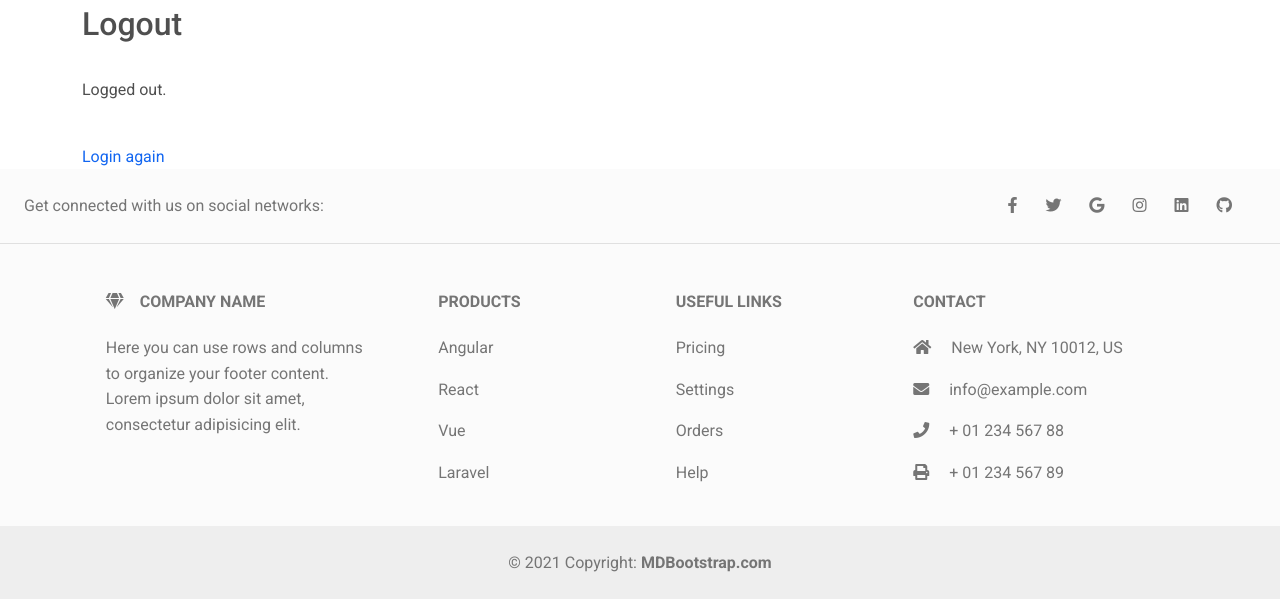
After one commit to suzuki-yud/Django-Tutorial, a Django app: page /logout in a window 1280 px wide. The commit adds this page. Shown: the part 338-937 px from the top of the page. Run offline with Django 3.2, Linux system fonts and the light colour scheme.

Commit message:
Added Logout function

```diff
--- a/myapp/templates/myapp/base.html
+++ b/myapp/templates/myapp/base.html
@@ -39,7 +39,7 @@
                         </a>
                     </li>
                     <li class="nav-item">
-                        <a class="nav-link" href="/admin" target="_blank">管理画面へ</a>
+                        <a class="nav-link" href="/admin" target="_blank">Admin Page</a>
                     </li>
                     <li class="nav-item">
                         <a class="nav-link" href="#">Pricing</a>
@@ -59,30 +59,36 @@
                     </a>
                     <ul class="dropdown-menu dropdown-menu-end" aria-labelledby="navbarDropdownMenuLink">
                         <li>
-                            <a class="dropdown-item" href="{% url 'myapp:post_create' %}">新規投稿</a>
+                            <a class="dropdown-item" href="{% url 'myapp:post_create' %}">New Post</a>
                         </li>
                         <li>
-                            <a class="dropdown-item" href="{% url 'myapp:post_list' %}">投稿一覧</a>
+                            <a class="dropdown-item" href="{% url 'myapp:post_list' %}">Post List</a>
                         </li>
                     </ul>
                 </div>
                 <!-- Avatar -->
                 <div class="dropdown">
-                    <a class="dropdown-toggle d-flex align-items-center hidden-arrow" href="#"
-                        id="navbarDropdownMenuAvatar" role="button" data-mdb-toggle="dropdown" aria-expanded="false">
-                        <img src="https://mdbcdn.b-cdn.net/img/new/avatars/2.webp" class="rounded-circle" height="25"
-                            alt="Black and White Portrait of a Man" loading="lazy" />
+                    <a class="dropdown-toggle d-flex align-items-center hidden-arrow" href="#" id="account"
+                        role="button" data-mdb-toggle="dropdown" aria-expanded="false">
+                        <img src="https://0.gravatar.com/avatar/c12eda94bd3cb17f9f9beab615c220bf?s=32&amp;d=mm&amp;r=g&amp;s=24"
+                            class="avatar avatar-24 photo rounded-circle">
                     </a>
                     <ul class="dropdown-menu dropdown-menu-end" aria-labelledby="navbarDropdownMenuAvatar">
+                        {% if request.user.is_authenticated %}
                         <li>
-                            <a class="dropdown-item" href="#">My profile</a>
+                            <a class="dropdown-item">{{ request.user }}</a>
                         </li>
                         <li>
-                            <a class="dropdown-item" href="#">Settings</a>
+                            <a class="dropdown-item" href="{% url 'myapp:logout' %}">Logout</a>
+                        </li>
+                        {% else %}
+                        <li>
+                            <a class="dropdown-item" href="{% url 'myapp:login' %}">Login</a>
                         </li>
                         <li>
-                            <a class="dropdown-item" href="#">Logout</a>
+                            <a class="dropdown-item" href="#">Add User</a>
                         </li>
+                        {% endif %}
                     </ul>
                 </div>
             </div>
--- a/myapp/templates/myapp/index.html
+++ b/myapp/templates/myapp/index.html
@@ -19,7 +19,7 @@
         <div class="card-body">
           <h5 class="card-title">{{ item.title }}</h5>
           <p class="card-text">{{ item.content }}</p>
-          <a href="{% url 'myapp:post_detail' item.id %}" type="button" class="btn btn-light btn-md">もっと読む</a>
+          <a href="{% url 'myapp:post_detail' item.id %}" type="button" class="btn btn-light btn-md">more...</a>
         </div>
         <div class="card-footer">
           <small class="text-muted">Last updated {{ item.updated_at }}</small>
--- /dev/null
+++ b/myapp/templates/myapp/logout.html
@@ -0,0 +1,16 @@
+{% extends 'myapp/base.html' %}
+
+{% block content %}
+<div class="row">
+    <div class="col-md-6">
+        <br>
+        <h2>Logout</h2>
+        <br>
+        <p>Logged out.</p>
+        <br>
+        <a href="{% url 'myapp:login' %}">Login again</a>
+        <br>
+    </div>
+</div>
+
+{% endblock %}
--- a/myapp/urls.py
+++ b/myapp/urls.py
@@ -11,4 +11,5 @@ urlpatterns = [
     path('post_delete/<int:pk>', views.PostDelete.as_view(), name='post_delete'),
     path('post_list', views.PostList.as_view(), name='post_list'),
     path('login', views.Login.as_view(), name='login'),
+    path('logout', views.Logout.as_view(), name='logout'),
 ]
--- a/myapp/views.py
+++ b/myapp/views.py
@@ -1,5 +1,5 @@
 from django.contrib import messages
-from django.contrib.auth.views import LoginView
+from django.contrib.auth.views import LoginView, LogoutView
 from django.http import HttpResponse
 from django.shortcuts import render, resolve_url
 from django.urls import reverse_lazy
@@ -32,14 +32,14 @@ class PostUpdate(UpdateView):
     form_class = PostForm
 
     def get_success_url(self):
-        messages.info(self.request, 'Postを更新しました。')
+        messages.info(self.request, 'Updated the Post.')
         return resolve_url('myapp:post_detail', pk=self.kwargs['pk'])
 
 class PostDelete(DeleteView):
     model = Post
 
     def get_success_url(self):
-        messages.info(self.request, 'Postを削除しました。')
+        messages.info(self.request, 'Deleted the Post.')
         return resolve_url('myapp:index')
 
 class PostList(ListView):
@@ -51,3 +51,6 @@ class PostList(ListView):
 class Login(LoginView):
     form_class = LoginForm
     template_name = 'myapp/login.html'
+
+class Logout(LogoutView):
+    template_name = 'myapp/logout.html'
```
Also changed, not shown: db.sqlite3.
